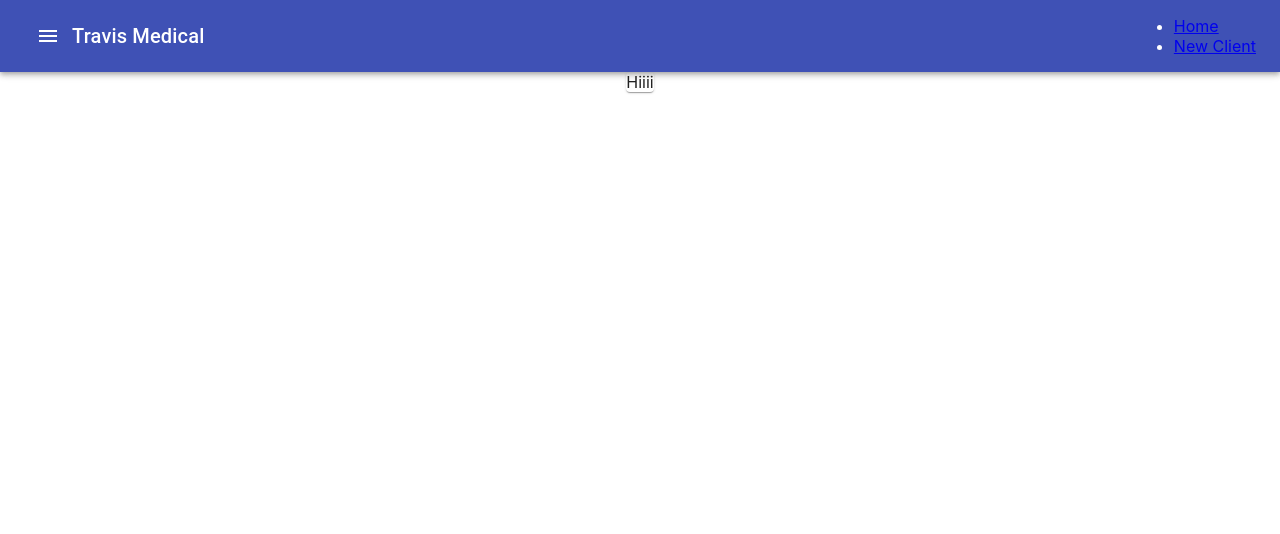
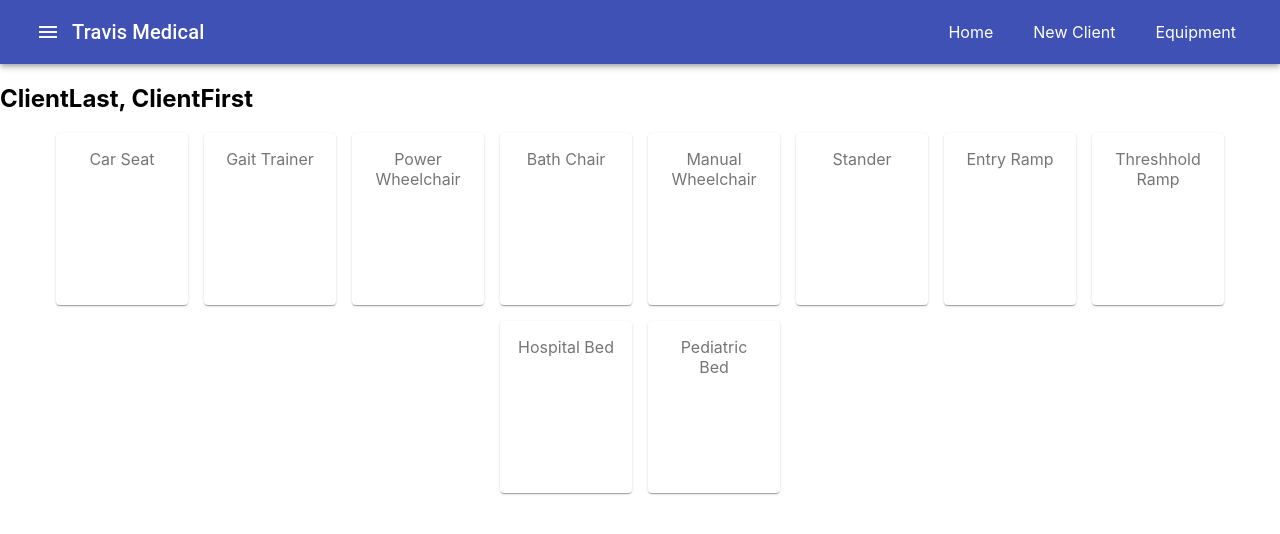
Before and after one commit to grantkee/atp-form, a React (Create React App) app: page /equipment in a window 1280 px wide. Shown: the top 534 px of the page. Built offline with nearby package versions, Linux system fonts and the light colour scheme.

Commit message:
Added navigation bar to existing components, created a equipmentList array to map over in Equipment component, made grid items with links for home page AKA 1-ClientType component.

```diff
--- a/src/App.css
+++ b/src/App.css
@@ -1,22 +1,63 @@
-.App {
-  text-align: center;
+.card-container {
+  display: flex;
+  justify-content: space-between;
+  flex-wrap: wrap;
 }
 
-.App-logo {
-  height: 40vmin;
+.card {
+  width: 20vw;
+  margin: 25px;
 }
 
-.App-header {
-  background-color: #282c34;
-  min-height: 100vh;
-  display: flex;
-  flex-direction: column;
-  align-items: center;
-  justify-content: center;
-  font-size: calc(10px + 2vmin);
-  color: white;
+a {
+  text-decoration: none;
+  color: inherit;
 }
 
-.App-link {
-  color: #09d3ac;
+ul {
+  padding-inline-start: 20px;
 }
+
+.flex-container {
+  display: flex;
+  justify-content: space-around;
+  margin: 50px 0;
+}
+
+.add-car {
+  background: #4caf50 !important;
+  color: white !important;
+}
+
+.icon {
+  font-size: medium !important;
+}
+
+.icon:hover {
+  cursor: pointer
+}
+
+.text-gray {
+  color: gray
+}
+
+.text-red {
+  color: red
+}
+
+.nav-list {
+  list-style: none;
+  display: flex;
+}
+
+.nav-list-item {
+  margin: auto 20px;
+}
+
+.car-container {
+  margin: 50px;
+}
+
+.car-paper {
+  padding: 50px;
+}
--- a/src/components/00-Navigation.js
+++ b/src/components/00-Navigation.js
@@ -21,6 +21,9 @@ const Navigation = () => {
                     <li className="nav-list-item">
                         <Link to="/client">New Client</Link>
                     </li>
+                    <li className="nav-list-item">
+                        <Link to="/equipment">Equipment</Link>
+                    </li>
                 </ul>
             </Toolbar>
         </AppBar>
--- a/src/components/1-ClientType.js
+++ b/src/components/1-ClientType.js
@@ -2,6 +2,9 @@ import React from 'react';
 import { makeStyles } from '@material-ui/core/styles';
 import Paper from '@material-ui/core/Paper';
 import Grid from '@material-ui/core/Grid';
+import { green } from '@material-ui/core/colors';
+import Navigation from './00-Navigation';
+import { Link } from 'react-router-dom';
 
 const useStyles = makeStyles(theme => ({
   root: {
@@ -11,40 +14,36 @@ const useStyles = makeStyles(theme => ({
     padding: theme.spacing(2),
     textAlign: 'center',
     color: theme.palette.text.secondary,
+    height: 140,
+    width: 100,
+    background: green
   },
 }));
 
 export default function FullWidthGrid() {
   const classes = useStyles();
+  const [spacing, setSpacing] = React.useState(2);
 
   return (
       <>
-      <h2>ClientLast, ClientFirst</h2>
-    <div className={classes.root}>
-      <Grid container spacing={3}>
-        <Grid item xs={12}>
-          <Paper className={classes.paper}>xs=12</Paper>
+      <Navigation />
+
+        <Grid container justify="center" spacing={spacing}>
+
+            <Grid  item>
+              <Link to={`/client`}>
+              <Paper className={classes.paper} >New Client</Paper>
+              </Link>
+            </Grid>
+
+            <Grid  item>
+              <Link to={`/client-search`}>
+              <Paper className={classes.paper} >Existing Client</Paper>
+              </Link>
+            </Grid>
+
         </Grid>
-        <Grid item xs={12} sm={6}>
-          <Paper className={classes.paper}>xs=12 sm=6</Paper>
-        </Grid>
-        <Grid item xs={12} sm={6}>
-          <Paper className={classes.paper}>xs=12 sm=6</Paper>
-        </Grid>
-        <Grid item xs={6} sm={3}>
-          <Paper className={classes.paper}>xs=6 sm=3</Paper>
-        </Grid>
-        <Grid item xs={6} sm={3}>
-          <Paper className={classes.paper}>xs=6 sm=3</Paper>
-        </Grid>
-        <Grid item xs={6} sm={3}>
-          <Paper className={classes.paper}>xs=6 sm=3</Paper>
-        </Grid>
-        <Grid item xs={6} sm={3}>
-          <Paper className={classes.paper}>xs=6 sm=3</Paper>
-        </Grid>
-      </Grid>
-    </div>
+
     </>
-  );
+  )
 }
--- a/src/components/2a-NewClient.js
+++ b/src/components/2a-NewClient.js
@@ -17,6 +17,7 @@ import Typography from '@material-ui/core/Typography';
 import { makeStyles } from '@material-ui/core/styles';
 import Container from '@material-ui/core/Container';
 import Autocomplete from '@material-ui/lab/Autocomplete';
+import Navigation from './00-Navigation';
 
 function Copyright() {
   return (
@@ -72,6 +73,8 @@ export default function SignUp() {
   const classes = useStyles();
 
   return (
+    <>
+    <Navigation />
     <Container component="main" maxWidth="xs">
       <CssBaseline />
       <div className={classes.paper}>
@@ -259,5 +262,6 @@ export default function SignUp() {
         <Copyright />
       </Box>
     </Container>
+    </>
   );
 }
--- a/src/components/3-Equipment.js
+++ b/src/components/3-Equipment.js
@@ -1,39 +1,57 @@
 import React from 'react';
-import {makeStyles} from '@material-ui/core/styles'
+import { makeStyles } from '@material-ui/core/styles';
+import Paper from '@material-ui/core/Paper';
+import Grid from '@material-ui/core/Grid';
+import { green } from '@material-ui/core/colors';
 import Navigation from './00-Navigation';
-import Grid from '@material-ui/core/Grid'
-import Paper from '@material-ui/core/Paper';
+import { Link } from 'react-router-dom';
 
 const useStyles = makeStyles(theme => ({
   root: {
     flexGrow: 1,
   },
   paper: {
+    padding: theme.spacing(2),
+    textAlign: 'center',
+    color: theme.palette.text.secondary,
     height: 140,
     width: 100,
-    },
-    control: {
-      padding: theme.spacing(2),
+    background: green
   },
 }));
 
-export default function Equipment() {
+const equipmentList = [
+  "Car Seat",
+  "Gait Trainer",
+  "Power Wheelchair",
+  "Bath Chair",
+  "Manual Wheelchair",
+  "Stander",
+  "Entry Ramp",
+  "Threshhold Ramp",
+  "Hospital Bed",
+  "Pediatric Bed"
+]
 
-
+export default function FullWidthGrid() {
+  const classes = useStyles();
+  const [spacing, setSpacing] = React.useState(2);
 
   return (
       <>
-        <Navigation/>
-            <Grid container
-                direction='row'
-                justify='center'
-                alignItems='center'
-                >
-                    <Grid item
-                        justify='space-around'
-                        border='black'
-                    >
-                        <Paper width='300' height='100'>Hiiii</Paper>
+      <Navigation />
+      <h2>ClientLast, ClientFirst</h2>
+      <Grid container className={classes.root} spacing={2}>
+      <Grid item xs={12}>
+        <Grid container justify="center" spacing={spacing}>
+          {equipmentList.map(value => (
+            <Grid key={value} item>
+              <Link to={`/${value}`}>
+              <Paper className={classes.paper}>{value}</Paper>
+              </Link>
+            </Grid>
+          ))}
+        </Grid>
       </Grid>
       </Grid>
     </>
```
Lines whose indentation alone changed are shown as unchanged.
